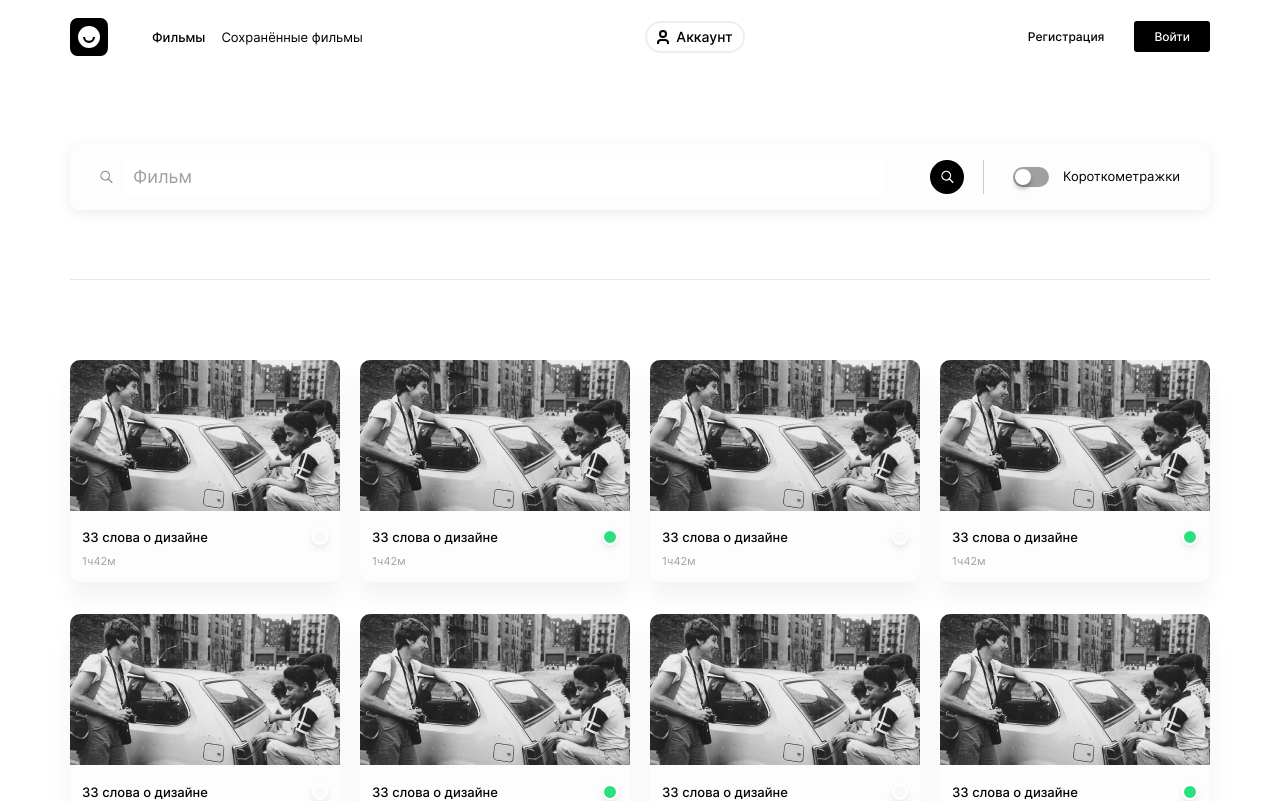
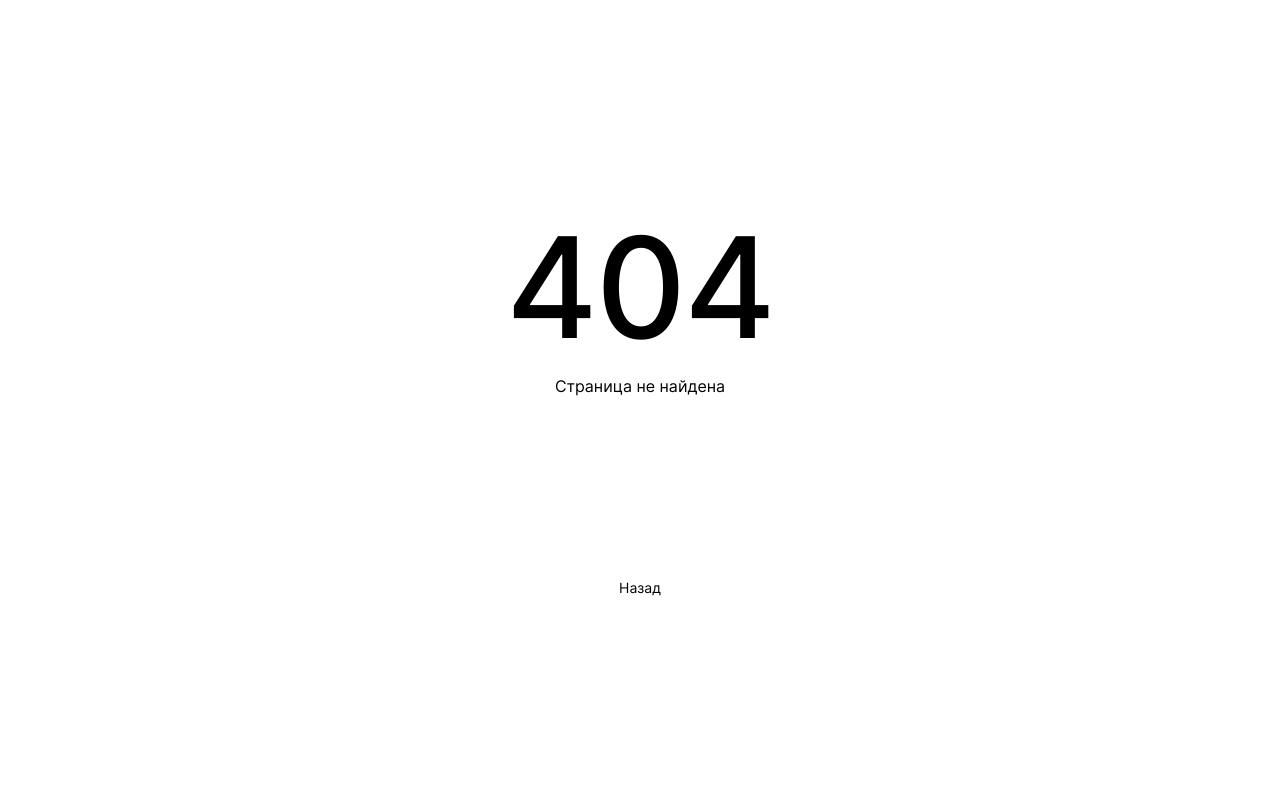
Before and after one commit to igorpodgorniy/movies-explorer-frontend, a React (Create React App) app: page / in a window 1280 px wide. Shown: the top 801 px of the page. Built offline with nearby package versions, Linux system fonts and the light colour scheme.

Commit message:
Сверстать десктопную версию страницы 404

```diff
--- a/src/components/App/App.js
+++ b/src/components/App/App.js
@@ -4,10 +4,12 @@ import Footer from '../Footer/Footer';
 import Main from '../Main/Main';
 import SearchForm from '../SearchForm/SearchForm';
 import MoviesCardList from '../MoviesCardList/MoviesCardList';
+import NotFound from '../NotFound/NotFound';
 
 function App() {
   return (
     <>
+      <NotFound></NotFound>
       <Header></Header>
       <SearchForm></SearchForm>
       <MoviesCardList></MoviesCardList>
--- /dev/null
+++ b/src/components/NotFound/NotFound.css
@@ -0,0 +1,54 @@
+.not-found {
+  display: flex;
+  flex-direction: column;
+  align-items: center;
+  justify-content: center;
+  margin: 0 auto;
+  width: 400px;
+  height: 100vh;
+}
+
+.not-fount__header {
+  margin: 0;
+  padding-bottom: 5px;
+  font-family: 'Inter', 'Arial', sans-serif;
+  font-weight: 500;
+  font-size: 140px;
+  line-height: 1.21;
+  letter-spacing: -2px;
+  color: #000000;
+}
+
+.not-fount__text {
+  margin: 0;
+  font-family: 'Inter', 'Arial', sans-serif;
+  font-weight: 400;
+  font-size: 16px;
+  line-height: 1.19;
+  color: #000000;
+}
+
+.not-found__link {
+  text-decoration: none;
+  font-family: 'Inter', 'Arial', sans-serif;
+  font-weight: 400;
+  font-size: 14px;
+  line-height: 1.21;
+  color: #000000;
+  margin-top: 184px;
+  transition: text-shadow .2s, margin-bottom .2s, margin-top .2s;
+}
+
+.not-found__link:hover {
+  text-shadow: 0 2px 2px rgba(0, 0, 0, 0.2);
+  margin-bottom: 1px;
+  margin-top: 183px;
+  transition: text-shadow .2s, margin-bottom .2s, margin-top .2s;
+}
+
+.not-found__link:active {
+  text-shadow: 0 1px 1px rgba(0, 0, 0, 0.2);
+  margin-bottom: -1px;
+  margin-top: 185px;
+  transition: text-shadow .2s, margin-bottom .2s, margin-top .2s;
+}
--- /dev/null
+++ b/src/components/NotFound/NotFound.js
@@ -0,0 +1,13 @@
+import './NotFound.css';
+
+function NotFound() {
+  return (
+    <section className="not-found">
+      <h1 className="not-fount__header">404</h1>
+      <p className="not-fount__text">Страница не найдена</p>
+      <a href="/" className="not-found__link">Назад</a>
+    </section>
+  );
+}
+
+export default NotFound;
```
